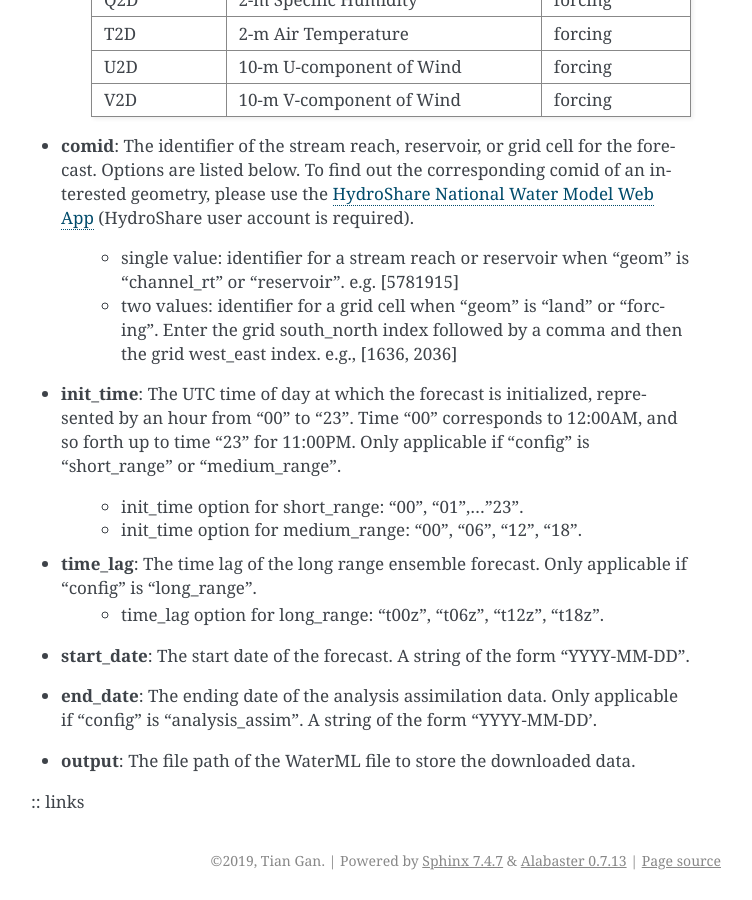
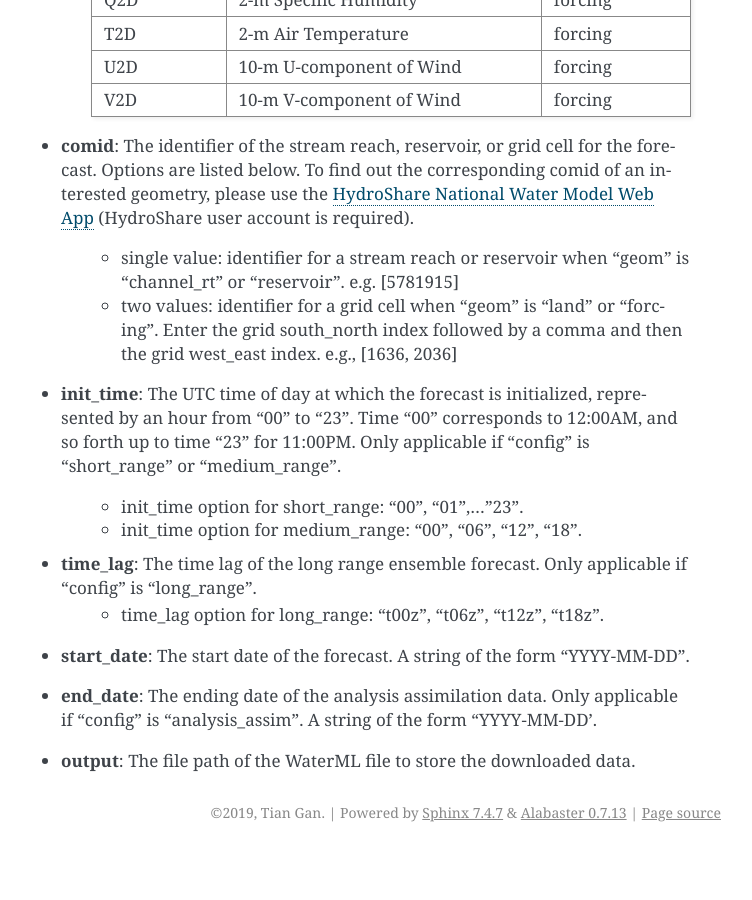
Before and after one commit to gantian127/nwm, a Sphinx documentation site: the page built from docs/source/index.rst, in a window 1280 px wide and 900 px high, scrolled down 4402 px. Shown: the whole window, without its empty margins (389-1141 px from the left). Built offline with Sphinx 7.4.7, drawn with Linux system fonts in a browser that asks for light colours; after the commit the page ends 5254 px from its top, so only the background shows below that.

Commit message:
docs: fix links comment

```diff
--- a/docs/source/index.rst
+++ b/docs/source/index.rst
@@ -205,8 +205,7 @@ Parameter settings
 
 * **output**: The file path of the WaterML file to store the downloaded data.
 
-
-:: links
+.. links:
 
 .. |binder| image:: https://mybinder.org/badge_logo.svg
  :target: https://mybinder.org/v2/gh/gantian127/nwm/master?filepath=notebooks%2Fnwm.ipynb
```
